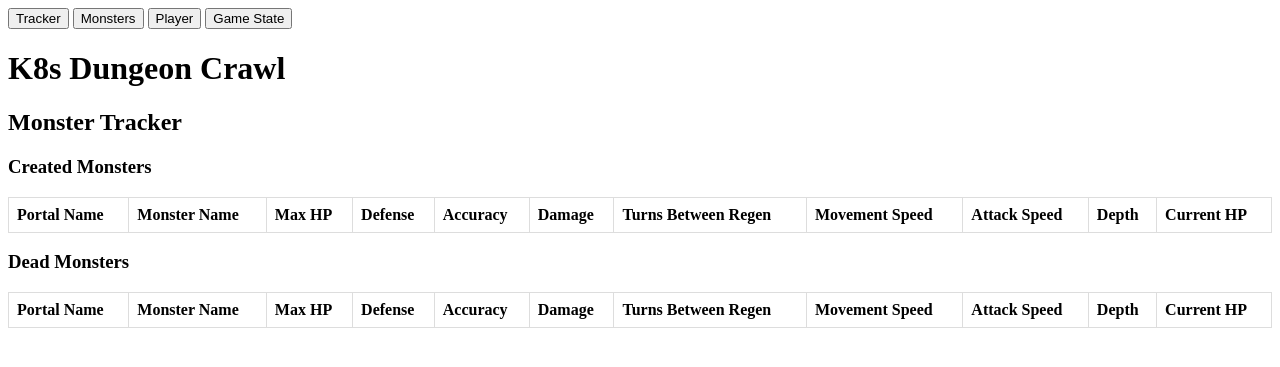
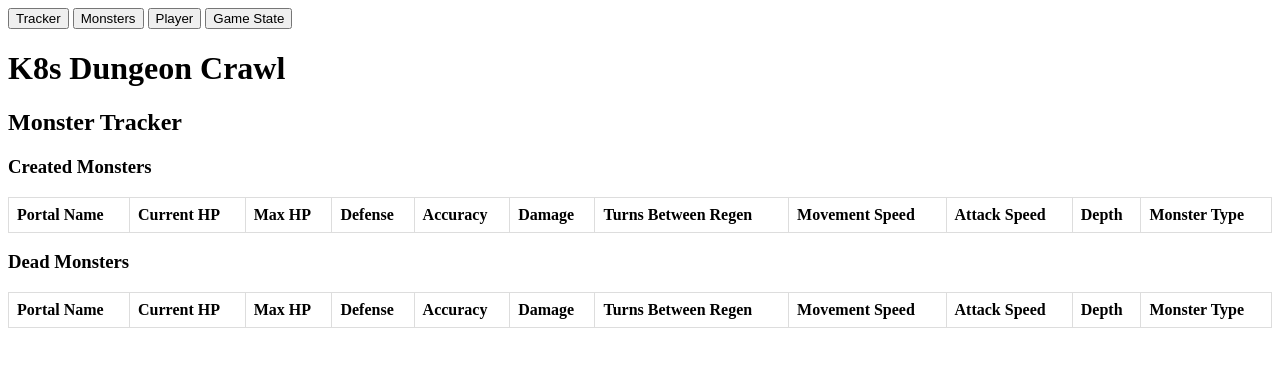
Before and after one commit to schaeferka/k8s-dungeon-crawl, a Flask app: page /monsters in a window 1280 px wide. Shown: the top 367 px of the page. Run offline with Flask 3, Linux system fonts and the light colour scheme; data that the repository does not hold is empty.

Commit message:
updated monster display

```diff
--- a/portal/templates/monsters.html
+++ b/portal/templates/monsters.html
@@ -49,7 +49,7 @@
                 }
                 row.innerHTML = `
                     <td>${monster.name || ''}</td>
-                    <td>${monster.type || ''}</td>
+                    <td>${monster.hp || ''}</td>
                     <td>${monster.maxHP || ''}</td>
                     <td>${monster.defense || ''}</td>
                     <td>${monster.accuracy || ''}</td>
@@ -58,7 +58,7 @@
                     <td>${monster.movementSpeed || ''}</td>
                     <td>${monster.attackSpeed || ''}</td>
                     <td>${monster.level || ''}</td>
-                    <td>${monster.hp || ''}</td>
+                    <td>${monster.type || ''}</td>
                 `;
                 createdTableBody.appendChild(row);
             });
@@ -67,7 +67,7 @@
                 const row = document.createElement('tr');
                 row.innerHTML = `
                     <td>${monster.name || ''}</td>
-                    <td>${monster.type || ''}</td>
+                    <td>${monster.hp || ''}</td>
                     <td>${monster.maxHP || ''}</td>
                     <td>${monster.defense || ''}</td>
                     <td>${monster.accuracy || ''}</td>
@@ -76,7 +76,7 @@
                     <td>${monster.movementSpeed || ''}</td>
                     <td>${monster.attackSpeed || ''}</td>
                     <td>${monster.level || ''}</td>
-                    <td>${monster.hp || ''}</td>
+                    <td>${monster.type || ''}</td>
                 `;
                 deadTableBody.appendChild(row);
             });
@@ -103,7 +103,7 @@
         <thead>
             <tr>
                 <th>Portal Name</th>
-                <th>Monster Name</th>
+                <th>Current HP</th>
                 <th>Max HP</th>
                 <th>Defense</th>
                 <th>Accuracy</th>
@@ -112,7 +112,7 @@
                 <th>Movement Speed</th>
                 <th>Attack Speed</th>
                 <th>Depth</th>
-                <th>Current HP</th>
+                <th>Monster Type</th>
             </tr>
         </thead>
         <tbody id="created-monsters-body">
@@ -125,7 +125,7 @@
         <thead>
             <tr>
                 <th>Portal Name</th>
-                <th>Monster Name</th>
+                <th>Current HP</th>
                 <th>Max HP</th>
                 <th>Defense</th>
                 <th>Accuracy</th>
@@ -134,7 +134,7 @@
                 <th>Movement Speed</th>
                 <th>Attack Speed</th>
                 <th>Depth</th>
-                <th>Current HP</th>
+                <th>Monster Type</th>
             </tr>
         </thead>
         <tbody id="dead-monsters-body">
--- a/portal/templates/player.html
+++ b/portal/templates/player.html
@@ -117,7 +117,6 @@
         setInterval(fetchPlayerData, 5000);
         window.onload = fetchPlayerData;
     </script>
-
 </head>
 <body>
     <div class="nav-buttons">
@@ -133,23 +132,19 @@
     <div class="container">
         <div class="section" id="player-stats">
             <h2>Player Stats</h2>
-            <!-- JavaScript will populate this area with player stats -->
         </div>
 
         <div class="section" id="items">
             <h2>Items</h2>
-            <!-- JavaScript will populate this area with item details -->
         </div>
 
         <div class="section" id="inventory">
             <h2>Inventory</h2>
             <div id="inventory-items"></div>
-            <!-- JavaScript will populate this area with inventory details -->
         </div>
 
         <div class="section" id="modifiers">
             <h2>Modifiers</h2>
-            <!-- JavaScript will populate this area with modifiers -->
         </div>
     </div>
 </body>
```
Lines whose indentation alone changed are shown as unchanged.
